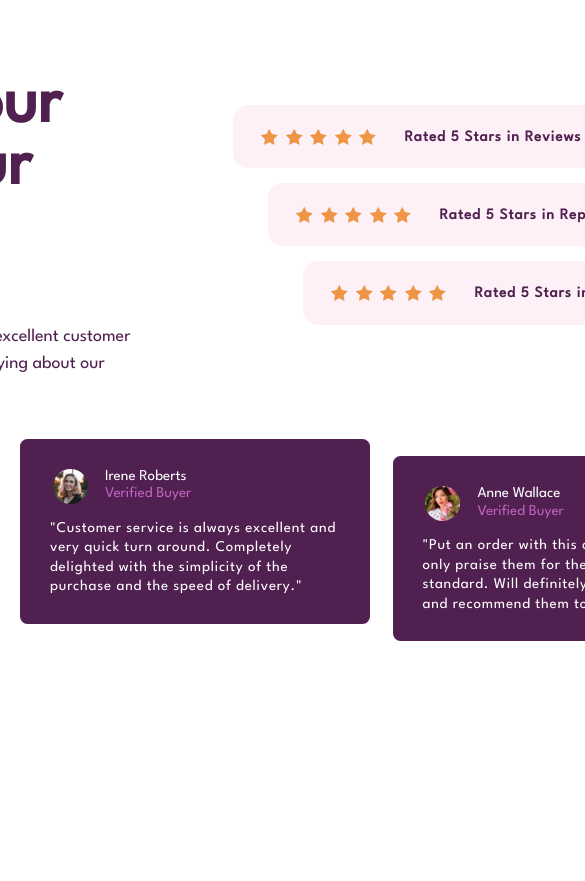
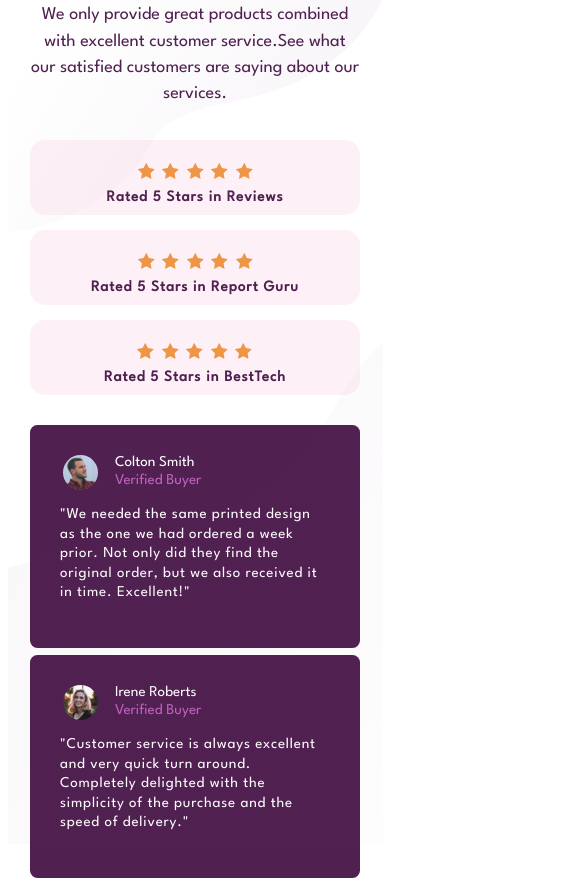
Before and after one commit to DirtyRonin/frontend-mentor_social-proof-section, a plain HTML site: page index.html in a window 390 px wide. Shown: the top 881 px of the page, 585 px wide, since content can reach past the window. Before the commit the page ends 844 px from the top, so only its background shows below. Drawn offline with Linux system fonts and the light colour scheme.

Commit message:
feat: mobile design

```diff
--- a/index.css
+++ b/index.css
@@ -20,37 +20,67 @@ html {
 body {
   margin: 0;
   max-width: 1440px;
+  display: flex;
+  justify-content: center;
+  align-items: center;
 }
 
-header {
-  position: absolute;
-  height: 100%;
-  width: 100%;
-  top: 0;
-  background-image: url(images/bg-pattern-top-desktop.svg);
-  background-repeat: no-repeat;
-  background-position: top left;
-}
-
+header,
 footer {
   position: absolute;
   height: 100%;
   width: 100%;
+  background-repeat: no-repeat;
+}
+
+header {
+  top: 0;
+  background-image: url(images/bg-pattern-top-desktop.svg);
+  background-position: top left;
+}
+
+@media(width < 600px){
+  header {
+    background-image: url(images/bg-pattern-top-mobile.svg);
+    background-position: top;
+  }
+}
+
+footer {
   background-image: url(images/bg-pattern-bottom-desktop.svg);
-  background-repeat: no-repeat;
   background-position: bottom right;
   bottom: 0;
 }
 
+@media(width < 600px){
+  footer {
+    background-image: url(images/bg-pattern-bottom-mobile.svg);
+    background-position: bottom;
+  }
+}
+
 .sps-box {
-  padding: 2rem 10rem;
+  padding: 0 10rem;
   display: grid;
+  grid-gap: 2rem;
+}
+
+@media (width <1400px) {
+  .sps-box {
+    padding: 2rem 2rem;
+  }
 }
 
 .sps-rating-row {
   display: grid;
   grid-template-columns: 1fr 1fr;
-  gap: 5rem;
+  grid-gap: 1rem;
+}
+
+@media (width < 600px) {
+  .sps-rating-row {
+    grid-template-columns: 1fr;
+  }
 }
 
 .sps-description-box {
@@ -58,10 +88,18 @@ footer {
   color: var(--very-dark-magenta);
 }
 
+@media (width < 600px) {
+  .sps-description-box {
+    text-align: center;
+  }
+}
+
 .sps-description-box h1 {
   font-size: 4.5rem;
   font-weight: 700;
+  margin: 0;
 }
+
 .sps-description-box p {
   line-height: 1.75rem;
   font-size: 1.2rem;
@@ -69,16 +107,22 @@ footer {
 }
 
 .sps-rating-box {
-  margin-top: 5rem;
-  width: 400px;
   display: grid;
-  grid-template-columns: repeat(2, 20px) 360px repeat(2, 20px);
-  grid-template-rows: repeat(3, 20%);
+  grid-template-columns: repeat(2, 10%) 50% repeat(2, 10%);
+  grid-template-rows: repeat(3, 30%);
   grid-gap: 1rem;
   grid-template-areas:
     'a a a . .'
     '. b b b .'
     '. . c c c';
+}
+
+@media (width < 900px) {
+  .sps-rating-box {
+    grid-template-columns: none;
+    grid-template-areas: unset;
+    grid-template-rows: repeat(3, minmax(5rem, 30%));
+  }
 }
 
 .first-rating {
@@ -89,6 +133,14 @@ footer {
 }
 .third-rating {
   grid-area: c;
+}
+
+@media (width < 900px) {
+  .first-rating,
+  .second-rating,
+  .third-rating {
+    grid-area: unset;
+  }
 }
 
 .sps-rating-card {
@@ -102,7 +154,14 @@ footer {
   width: 100%;
   display: grid;
   grid-template-columns: 40% 60%;
+  justify-content: center;
   align-items: center;
+}
+
+@media (width < 900px) {
+  .sps-rating {
+    grid-template-columns: unset;
+  }
 }
 
 .sps-rating p {
@@ -111,17 +170,31 @@ footer {
   letter-spacing: 0.07rem;
 }
 
+@media (width < 900px) {
+  .sps-rating p {
+    margin: 0;
+  }
+}
+
 .sps-stars-rating {
+  height: 100%;
   display: flex;
   justify-content: center;
+  align-items: center;
   grid-gap: 0.5rem;
+}
+
+@media (width < 900px) {
+  .sps-stars-rating {
+    align-items: flex-end;
+  }
 }
 
 .sps-testimonials-row {
   display: grid;
   grid-gap: 0.5rem 1.5rem;
-  grid-template-columns: repeat(3, 350px);
-  grid-template-rows: repeat(2, 10px) 150px repeat(2, 10px);
+  grid-template-columns: repeat(3, 1fr);
+  grid-template-rows: repeat(2, 10px) auto repeat(2, 10px);
 
   grid-template-areas:
     'a . .'
@@ -129,6 +202,14 @@ footer {
     'a b c'
     '. b c'
     '. . c';
+}
+
+@media (width< 600px) {
+  .sps-testimonials-row {
+    grid-template-columns: unset;
+    grid-template-rows: unset;
+    grid-template-areas: unset;
+  }
 }
 
 .first-testimonial {
@@ -139,6 +220,14 @@ footer {
 }
 .third-testimonial {
   grid-area: c;
+}
+
+@media (width< 600px) {
+  .first-testimonial,
+  .second-testimonial,
+  .third-testimonial {
+    grid-area: unset;
+  }
 }
 
 .sps-testimonial-card {
```
